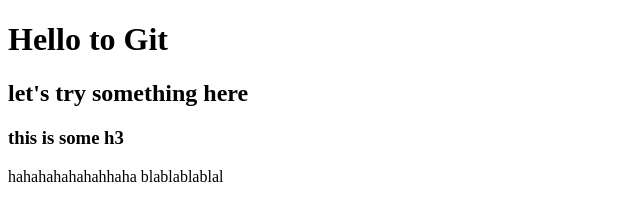
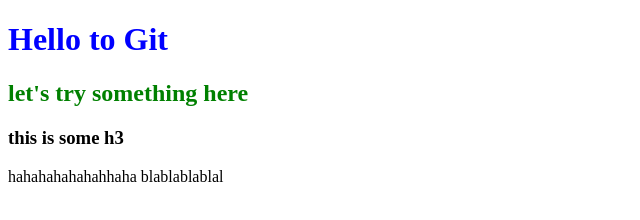
Before and after one commit to wilamg/hello, a plain HTML site: page index.html in a window 1280 px wide. Shown: the whole page, without its empty margins (0-640 px from the left). Drawn offline with Linux system fonts and the light colour scheme.

Commit message:
new style

```diff
--- a/index.html
+++ b/index.html
@@ -5,6 +5,14 @@
     <meta http-equiv="X-UA-Compatible" content="IE=edge">
     <meta name="viewport" content="width=device-width, initial-scale=1.0">
     <title>Test git</title>
+    <style>
+        h1{
+            color: blue;
+        }
+        h2{
+            color: green;
+        }
+    </style>
 </head>
 <body>
     <h1>Hello to Git</h1>
```
